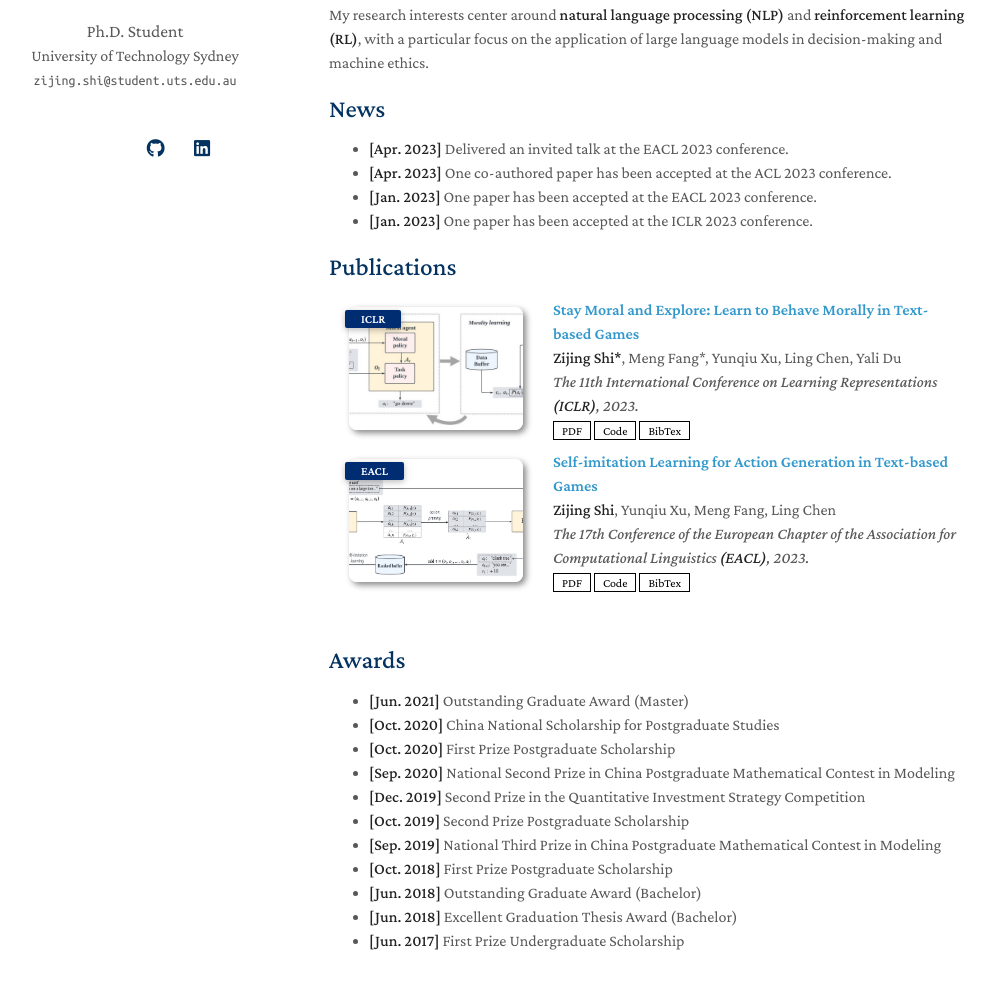
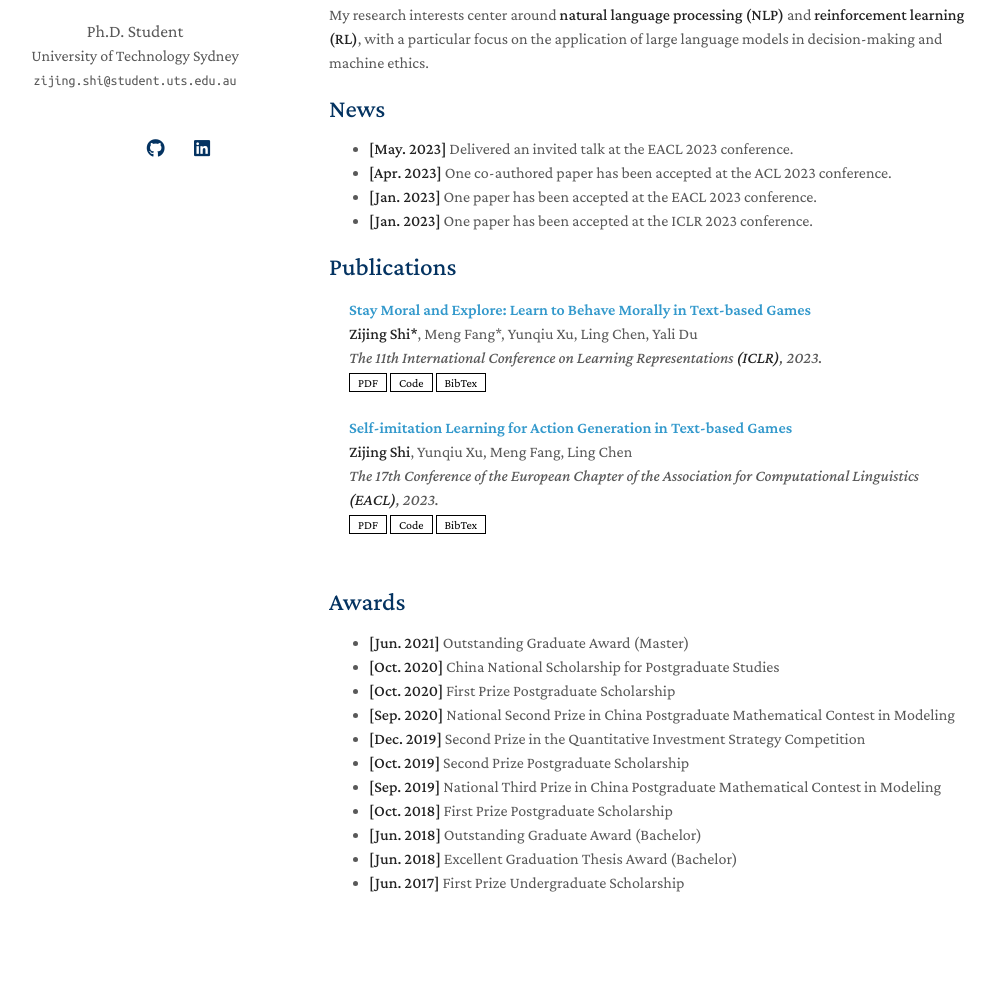
Before and after one commit to winni18/winni18.github.io, a Jekyll site: the page built from index.md, in a window 1280 px wide and 1269 px high. Shown: the part 222-1211 px from the top of the window, without its empty margins (141-1136 px from the left). Built offline with Jekyll 4.4.1, drawn with Linux system fonts in a browser that asks for light colours; nearby versions of some CDN libraries; a style sheet for code colours, icons or effects is not loaded; our own code applies the rules of GitHub Pages for plain Markdown files.

Commit message:
update index.md

```diff
--- a/_includes/publications.md
+++ b/_includes/publications.md
@@ -6,10 +6,10 @@
 <li>
 <div class="pub-row">
 
-  <div class="col-sm-3 abbr" style="position: relative;padding-right: 15px;padding-left: 15px;">
+  <!-- <div class="col-sm-3 abbr" style="position: relative;padding-right: 15px;padding-left: 15px;">
     <img src="assets/img/iclr2023.png" class="teaser img-fluid z-depth-1">
     <abbr class="badge">ICLR</abbr>
-  </div>
+  </div> -->
 
   <div class="col-sm-9" style="position: relative;padding-right: 15px;padding-left: 20px;">
     <div class="title"><a href="https://openreview.net/pdf?id=CtS2Rs_aYk">Stay Moral and Explore: Learn to Behave Morally in Text-based Games</a></div>
@@ -29,10 +29,11 @@
 
 <li>
 <div class="pub-row">
-  <div class="col-sm-3 abbr" style="position: relative;padding-right: 15px;padding-left: 15px;">
+
+  <!-- <div class="col-sm-3 abbr" style="position: relative;padding-right: 15px;padding-left: 15px;">
     <img src="assets/img/eacl2023.png" class="teaser img-fluid z-depth-1">
     <abbr class="badge">EACL</abbr>
-  </div>
+  </div> -->
 
   <div class="col-sm-9" style="position: relative;padding-right: 15px;padding-left: 20px;">
     <div class="title"><a href="https://openreview.net/pdf?id=CtS2Rs_aYk">Self-imitation Learning for Action Generation in Text-based Games</a></div>
--- a/index.md
+++ b/index.md
@@ -13,7 +13,7 @@ My research interests center around **natural language processing (NLP)** and **
 
 
 ## News
-- **[Apr. 2023]** Delivered an invited talk at the EACL 2023 conference.
+- **[May. 2023]** Delivered an invited talk at the EACL 2023 conference.
 - **[Apr. 2023]** One co-authored paper has been accepted at the ACL 2023 conference.
 - **[Jan. 2023]** One paper has been accepted at the EACL 2023 conference.
 - **[Jan. 2023]** One paper has been accepted at the ICLR 2023 conference.
```
